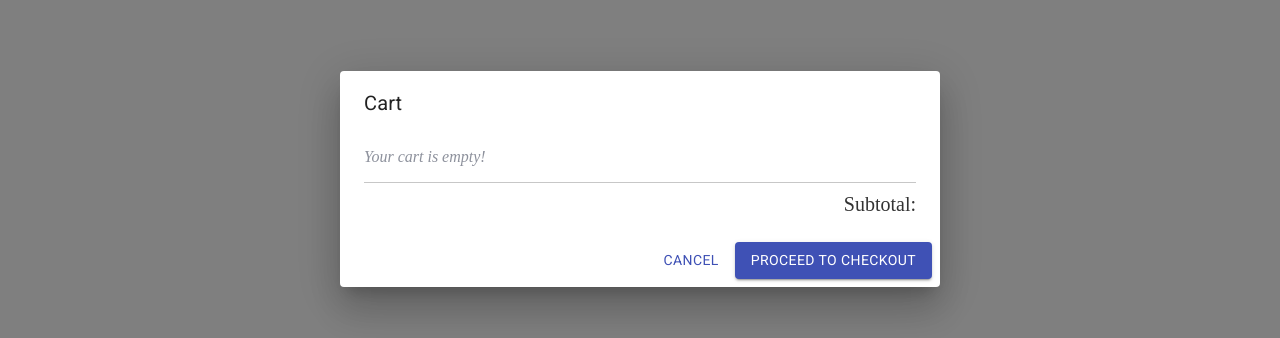
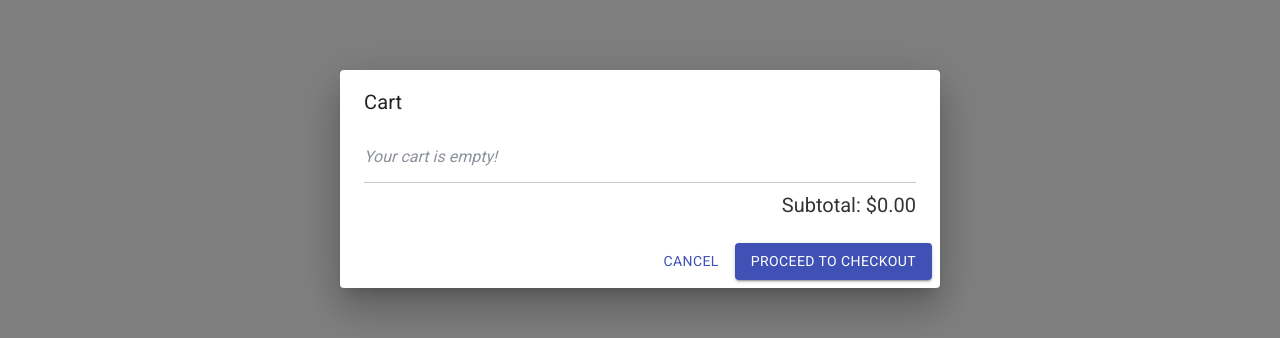
Before and after one commit to seabay-sdc/shopping-cart, a React app: page / in a window 1280 px wide. Both pictures are taken after a click on the button "Cart". Shown: the part 221-559 px from the top of the page. Built offline with nearby package versions, Linux system fonts and the light colour scheme; the HTML template or start-up script is replaced by a standard one.

Commit message:
Render cart items

```diff
--- a/client/src/components/App.jsx
+++ b/client/src/components/App.jsx
@@ -34,6 +34,16 @@ class App extends Component {
       display: false,
     };
     this.toggleDisplay = this.toggleDisplay.bind(this);
+  }
+
+  componentDidMount () {
+    this.getCartItems();
+  }
+
+  getCartItems () {
+    axios.get(`${uri}/api/cart/items`)
+    .then(({ data }) => this.setState({ cart: data }))
+    .catch(console.error);
   }
 
   setCurrentItem () {
--- a/client/src/components/Cart.jsx
+++ b/client/src/components/Cart.jsx
@@ -32,6 +32,7 @@ class Cart extends Component {
   render () {
     return (
       <Dialog
+        className="shopping-cart"
         open={this.props.display}
         fullWidth={true}
         maxWidth="sm"
@@ -48,7 +49,7 @@ class Cart extends Component {
             setCurrentItem={this.props.setCurrentItem}
           />
           <div className="shopping-cart-total">
-            Subtotal: {this.formatTotal}
+            Subtotal: {this.formatTotal()}
           </div>
         </DialogContent>
         <DialogActions>
--- a/client/src/styles/main.css
+++ b/client/src/styles/main.css
@@ -20,7 +20,7 @@ body {
   grid-template-columns: 15% 65% auto;
 }
 
-.container-shopping-cart {
+.shopping-cart {
   font-family: Roboto, sans-serif;
 }
 
```
